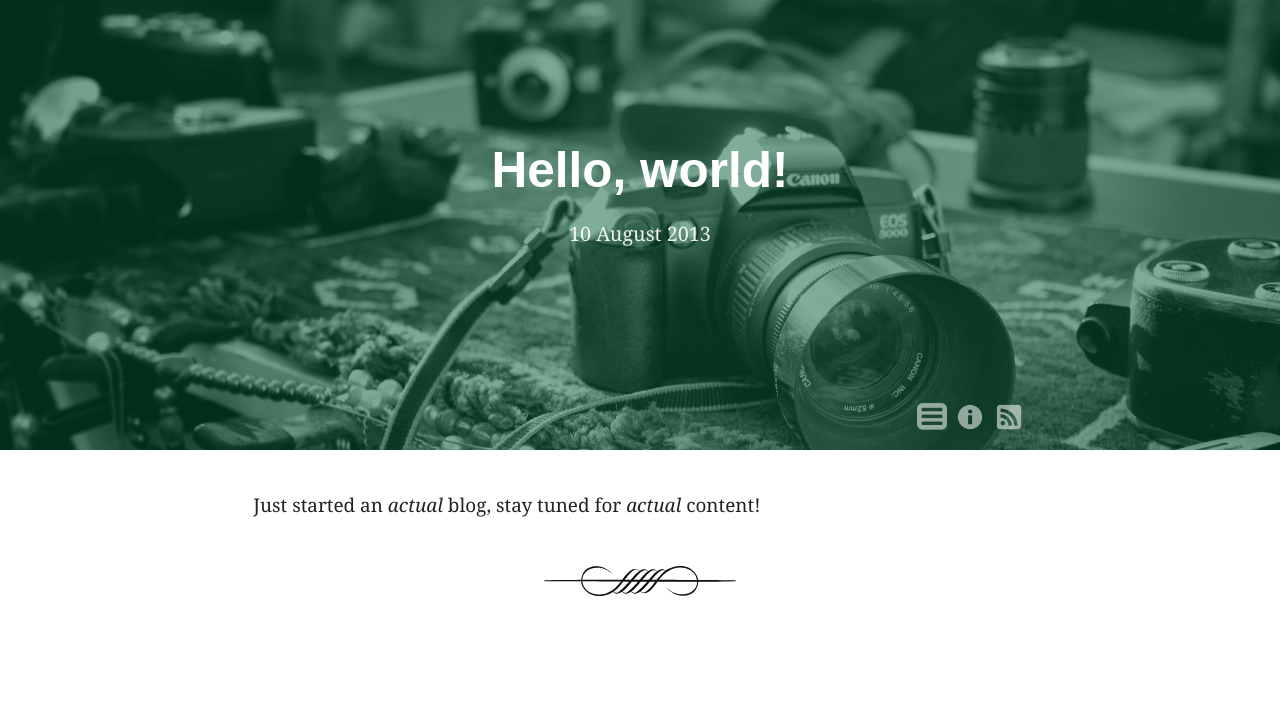
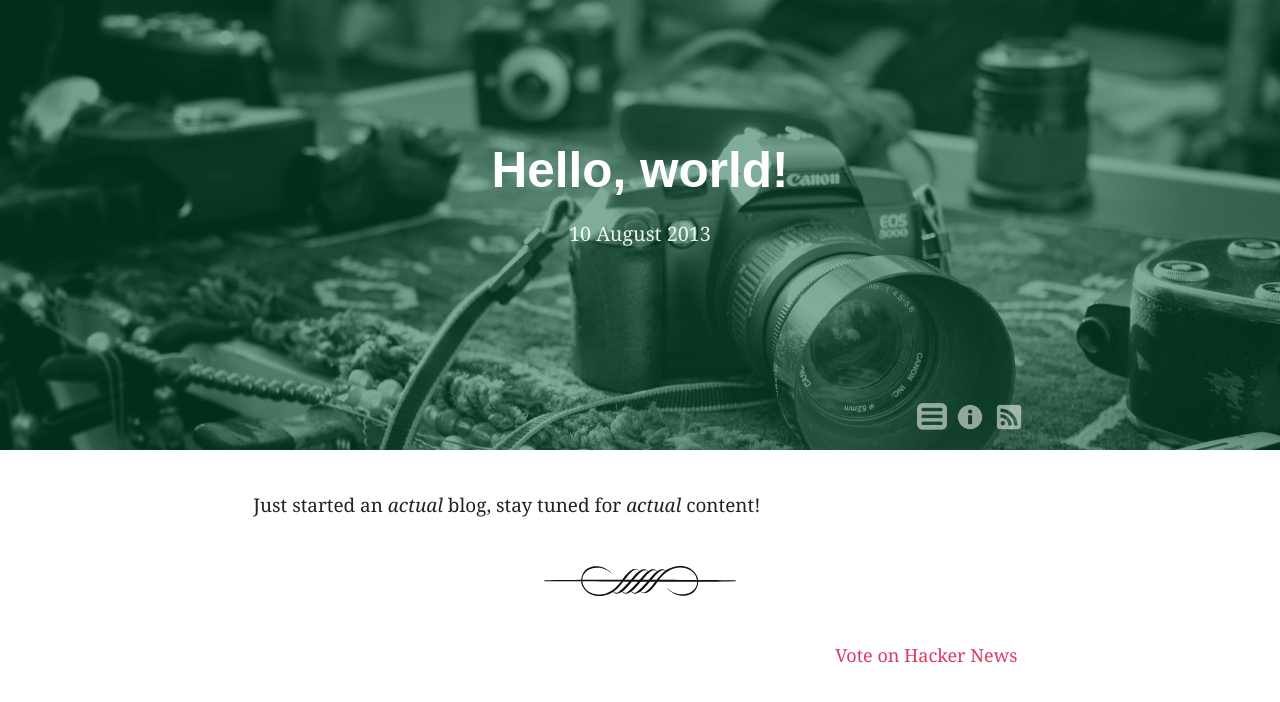
Before and after one commit to mihneadb/mihneadb.github.io, a Jekyll site: the page built from _posts/2013-08-10-hello-world.md, in a window 1280 px wide. Shown: the top 702 px of the page. Built offline with Jekyll 4.4.1, drawn with Linux system fonts in a browser that asks for light colours; Markdown is read by kramdown in place of the engine named in the settings; comment, search, counter and statistics services are not loaded.

Commit message:
HN button.

```diff
--- a/_layouts/post.html
+++ b/_layouts/post.html
@@ -35,8 +35,9 @@
     <div class="row">
         <div class="share">
             <ul>
+                <li><a href="https://news.ycombinator.com/submit" class="hn-button" data-count="vertical">Vote on Hacker News</a></li>
+                <li><a href="https://twitter.com/share" class="twitter-share-button" data-count="vertical" data-via="mihneadb"></a></li>
                 <li><fb:like width="450" layout="box_count" show_faces="false" send="false"></fb:like></li>
-                <li><a href="https://twitter.com/share" class="twitter-share-button" data-count="vertical" data-via="mihneadb"></a></li>
             </ul>
         </div>
     </div>
@@ -77,4 +78,7 @@
     fjs.parentNode.insertBefore(js, fjs);
 }(document, 'script', 'facebook-jssdk'));</script>
 
+<!--HN-->
+<script type="text/javascript">var HN=[];HN.factory=function(e){return function(){HN.push([e].concat(Array.prototype.slice.call(arguments,0)))};},HN.on=HN.factory("on"),HN.once=HN.factory("once"),HN.off=HN.factory("off"),HN.emit=HN.factory("emit"),HN.load=function(){var e="hn-button.js";if(document.getElementById(e))return;var t=document.createElement("script");t.id=e,t.src="//hn-button.herokuapp.com/hn-button.js";var n=document.getElementsByTagName("script")[0];n.parentNode.insertBefore(t,n)},HN.load();</script>
+
 {% include footer.html %}
```
